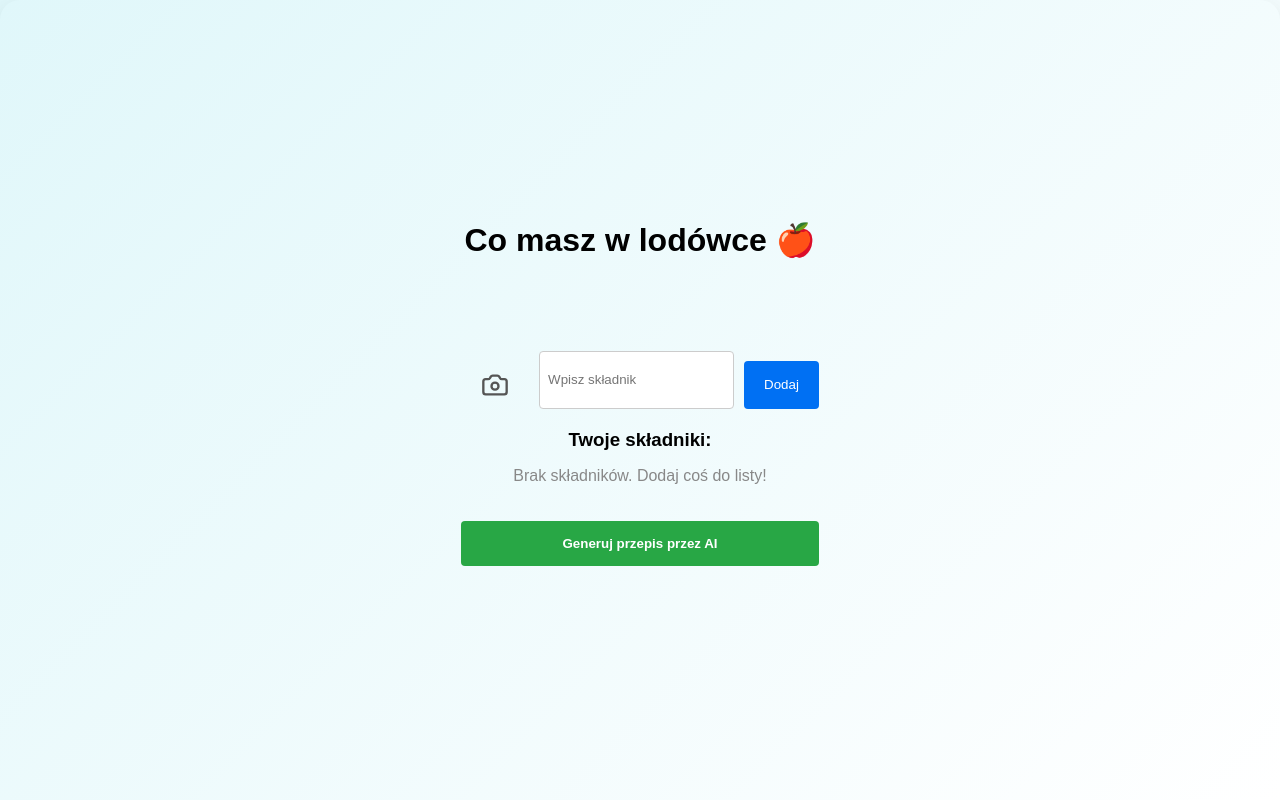
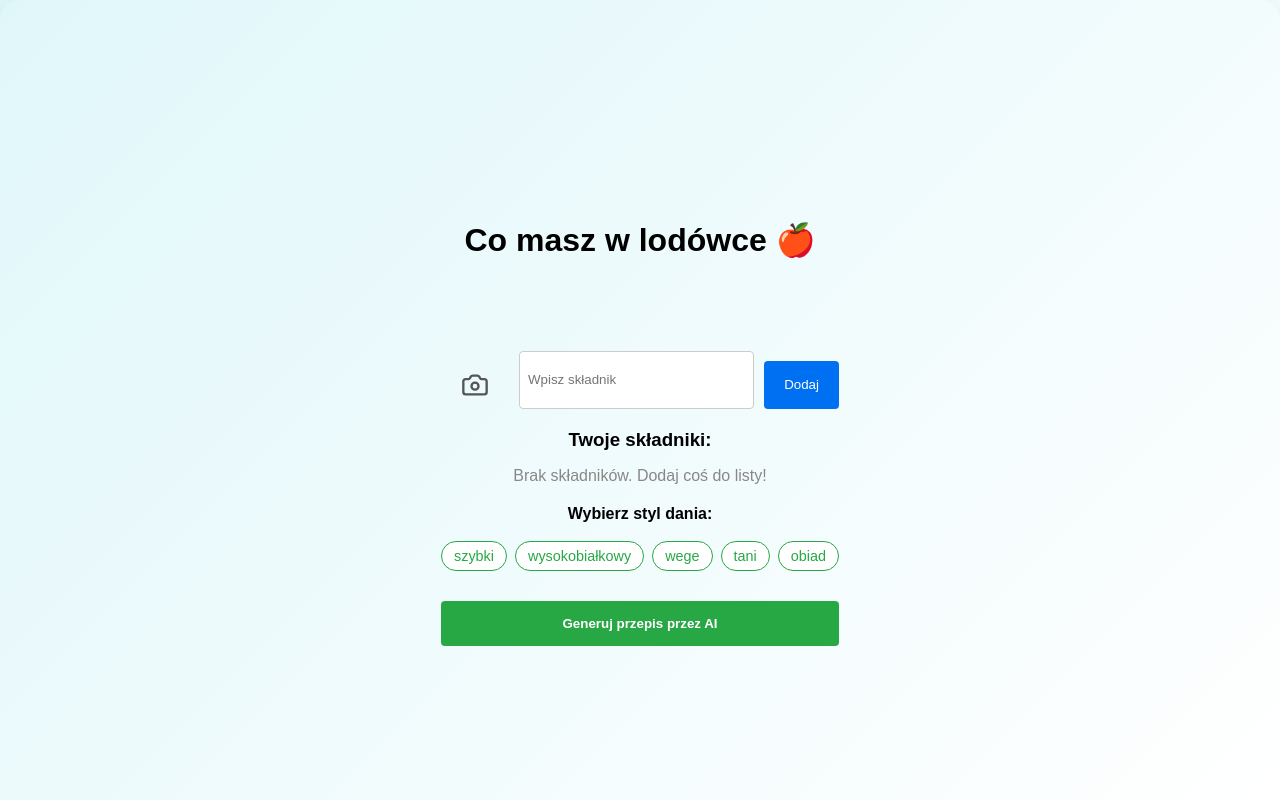
Before and after one commit to Toxity90/Strona-Internetowa-typeScript, a Next.js app: page / in a window 1280 px wide. Shown: the top 800 px of the page. Built offline with nearby package versions, Linux system fonts and the light colour scheme.

Commit message:
dodałem filtry

```diff
--- a/components/Search.tsx
+++ b/components/Search.tsx
@@ -11,6 +11,9 @@ export default function Search() { //Tworzysz główną funkcję (komponent), kt
   const [ingredientsList, setIngredientsList] = useState<string[]>([]); // Stan dla CAŁEJ LISTY (string[] oznacza tablicę napisów, [] to pusta lista na start)
   const [aiRecipe, setAiRecipe] = useState(""); // NOWE: Pudełko na tekst przepisu, który przyjdzie z GPT-4.1-mini
   const [isLoading, setIsLoading] = useState(false); // NOWE: Stan, który mówi czy AI teraz pracuje (true) czy odpoczywa (false)
+
+const availableTags = ["szybki", "wysokobiałkowy", "wege", "tani", "obiad"]; // Lista dostępnych filtrów do wyboru
+const [selectedTag, setSelectedTag] = useState<string>(""); // Szufladka na wybrany przez Ciebie filtr
 
   // --- FUNKCJA DODAWANIA (Uproszczony zapis) ---
   function handleAdd() { //To jest Twoja własna funkcja. Możesz o niej myśleć jak o "przepisie na akcję".
@@ -70,7 +73,7 @@ export default function Search() { //Tworzysz główną funkcję (komponent), kt
     try {
       const response = await fetch("/api/chat", { // Wysyłamy zapytanie do naszego serwera, który będzie miał endpoint /api/chat (to też musisz stworzyć w folderze /pages/api/chat.ts)
         method: "POST",
-        body: JSON.stringify({ ingredients: ingredientsList }), // Wysyłamy listę składników jako JSON do serwera, który będzie miał endpoint /api/chat (to też musisz stworzyć w folderze /pages/api/chat.ts)
+        body: JSON.stringify({ ingredients: ingredientsList, tag: selectedTag }), // Wysyłamy listę składników ORAZ wybrany filtr (tag) do serwera
       });
       const data = await response.json();
       if (data.success) {
@@ -156,6 +159,31 @@ export default function Search() { //Tworzysz główną funkcję (komponent), kt
             ))}
           </ul>
 
+<div style={{ marginTop: '20px', marginBottom: '10px' }}> {/* Kontener z marginesami, żeby filtry nie dotykały listy ani przycisku */}
+  <p style={{ fontWeight: 'bold', marginBottom: '8px' }}>Wybierz styl dania:</p> {/* Tekst informacyjny nad filtrami */}
+  <div style={{ display: 'flex', gap: '8px', flexWrap: 'wrap' }}> {/* Układ flex, żeby przyciski stały obok siebie i zawijały się do nowej linii */}
+    {availableTags.map((tag) => ( // Pętla generująca przycisk dla każdego tagu z Twojej listy
+      <button
+        key={tag} // Unikalny identyfikator przycisku dla Reacta
+        onClick={() => setSelectedTag(selectedTag === tag ? "" : tag)} // Funkcja: jeśli klikniesz już wybrany tag, to go odznaczy (pusty string), a jak inny, to go wybierze
+        style={{
+          padding: '6px 12px', // Odstępy wewnątrz przycisku (góra/dół, lewo/prawo)
+          borderRadius: '15px', // Mocno zaokrąglone brzegi, żeby wyglądały jak "pigułki"
+          border: '1px solid #28a745', // Cienka zielona ramka
+          cursor: 'pointer', // Zmiana kursora na rączkę po najechaniu
+          // Warunek: jeśli ten tag jest wybrany, dajemy zielone tło i biały napis. Jeśli nie, białe tło i zielony napis:
+          backgroundColor: selectedTag === tag ? '#28a745' : 'white',
+          color: selectedTag === tag ? 'white' : '#28a745',
+          fontSize: '0.9rem', // Trochę mniejszy tekst, żeby przyciski były zgrabne
+          transition: '0.2s' // Płynna zmiana kolorów po kliknięciu
+        }}
+      >
+        {tag} {/* Wyświetlenie nazwy filtra na przycisku */}
+      </button>
+    ))}
+  </div>
+</div>
+
           <button
             onClick={handleGenerateAI}
             disabled={isLoading}
```
Also changed, not shown: components/data/recipes.ts (+47 -3 lines).
